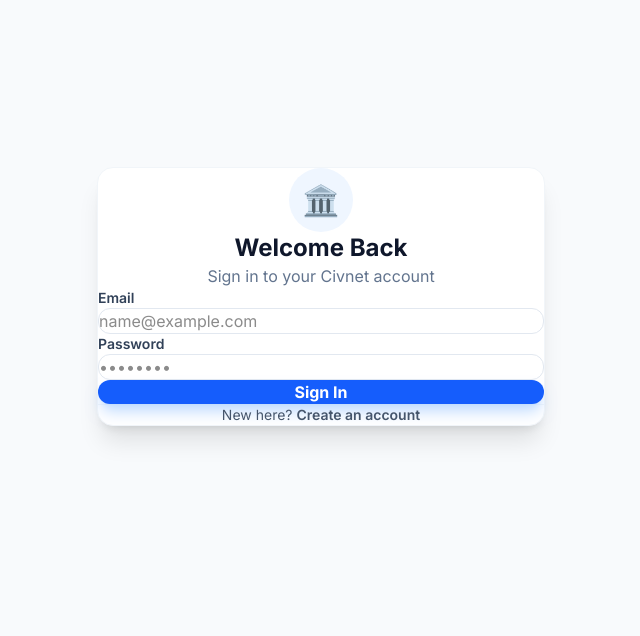
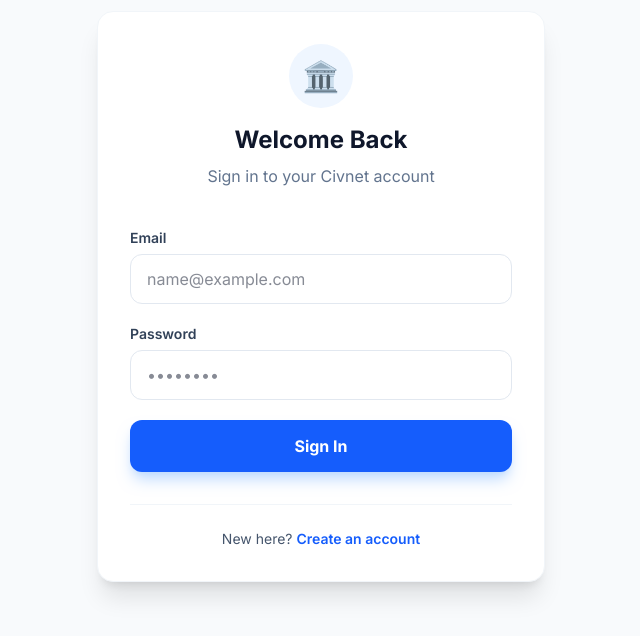
Before and after one commit to njerii-dev/civnet, a Next.js app: page /login in a window 1280 px wide. Shown: the part 104-740 px from the top of the page, without its empty margins (319-959 px from the left). Built offline with nearby package versions, Linux system fonts and the light colour scheme.

Commit message:
updated the package json and global.css

```diff
--- a/app/globals.css
+++ b/app/globals.css
@@ -1,103 +1,5 @@
 @import "tailwindcss";
 
-:root {
-  --background: #ffffff;
-  --foreground: #171717;
-  --primary: #2563eb;
-  --primary-dark: #1d4ed8;
-  --success: #10b981;
-  --warning: #f59e0b;
-  --error: #ef4444;
+@theme {
+  /* Your custom colors/fonts go here now */
 }
-
-@theme inline {
-  --color-background: var(--background);
-  --color-foreground: var(--foreground);
-  --font-sans: var(--font-geist-sans);
-  --font-mono: var(--font-geist-mono);
-}
-
-@media (prefers-color-scheme: dark) {
-  :root {
-    --background: #0a0a0a;
-    --foreground: #ededed;
-  }
-}
-
-* {
-  margin: 0;
-  padding: 0;
-  box-sizing: border-box;
-}
-
-html {
-  scroll-behavior: smooth;
-}
-
-body {
-  background: var(--background);
-  color: var(--foreground);
-  font-family: -apple-system, BlinkMacSystemFont, "Segoe UI", "Roboto", "Oxygen",
-    "Ubuntu", "Cantarell", "Fira Sans", "Droid Sans", "Helvetica Neue",
-    sans-serif;
-  -webkit-font-smoothing: antialiased;
-  -moz-osx-font-smoothing: grayscale;
-}
-
-/* Scrollbar Styling */
-::-webkit-scrollbar {
-  width: 8px;
-  height: 8px;
-}
-
-::-webkit-scrollbar-track {
-  background: #f1f1f1;
-}
-
-::-webkit-scrollbar-thumb {
-  background: #888;
-  border-radius: 4px;
-}
-
-::-webkit-scrollbar-thumb:hover {
-  background: #555;
-}
-
-/* Button Reset */
-button {
-  font-family: inherit;
-  cursor: pointer;
-}
-
-/* Link Reset */
-a {
-  color: inherit;
-  text-decoration: inherit;
-}
-
-/* Form Elements */
-input, textarea, select {
-  font-family: inherit;
-  font-size: inherit;
-}
-
-/* Utility Classes */
-.truncate {
-  overflow: hidden;
-  text-overflow: ellipsis;
-  white-space: nowrap;
-}
-
-.line-clamp-2 {
-  overflow: hidden;
-  display: -webkit-box;
-  -webkit-line-clamp: 2;
-  -webkit-box-orient: vertical;
-}
-
-.line-clamp-3 {
-  overflow: hidden;
-  display: -webkit-box;
-  -webkit-line-clamp: 3;
-  -webkit-box-orient: vertical;
-}
```
Also changed, not shown: package.json (+10 -3 lines).
